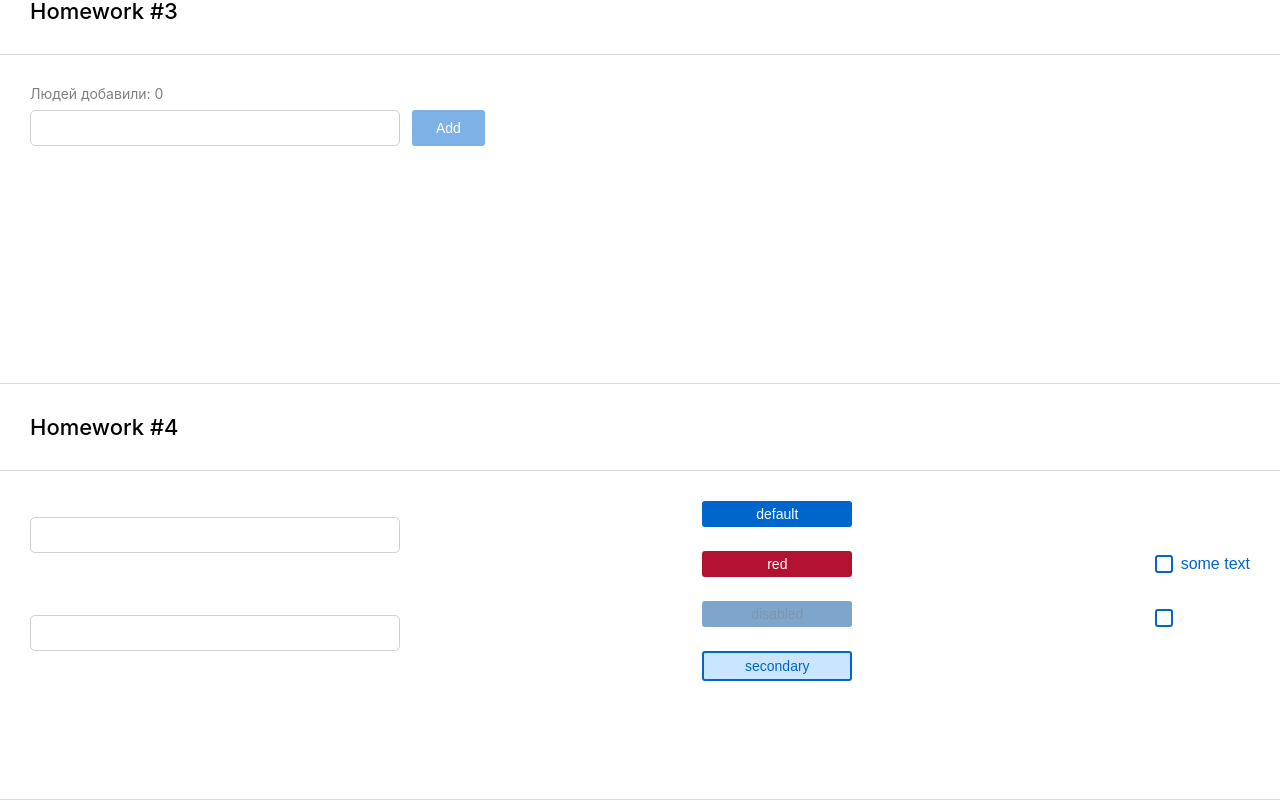
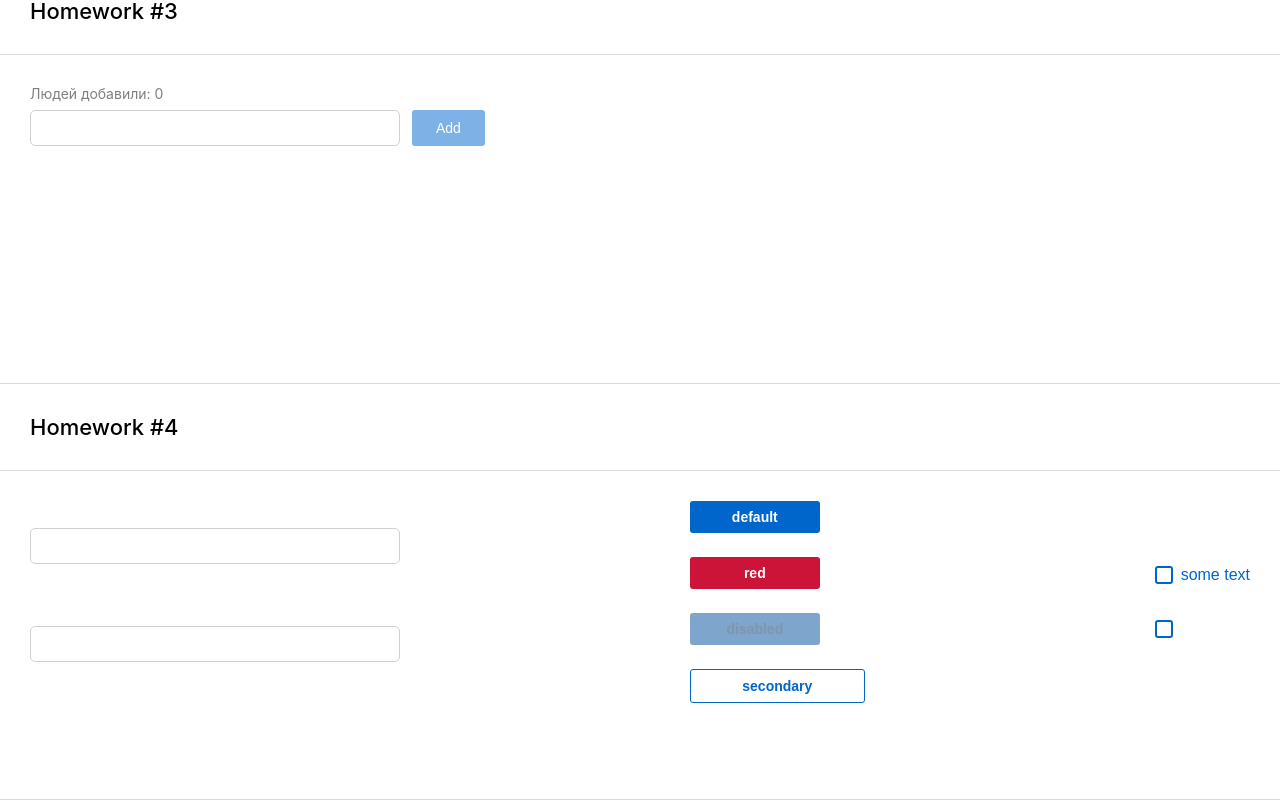
Before and after one commit to LapatinKostya/ignat-homeworks, a React (Create React App) app: page / in a window 1280 px wide. Shown: the part 864-1664 px from the top of the page. Built offline with nearby package versions, Linux system fonts and the light colour scheme.

Commit message:
HW-4 (style refactored)

```diff
--- a/src/s2-homeworks/hw04/common/c2-SuperButton/SuperButton.module.css
+++ b/src/s2-homeworks/hw04/common/c2-SuperButton/SuperButton.module.css
@@ -1,53 +1,63 @@
 .button {
-    background-color: #0066CC;
     color: #FFFFFF;
+    border: none;
     border-radius: 3px;
-    padding: 5px 24px;
-    outline: none;
-    border: none;
     font-size: 14px;
-    font-weight: 500;
-    min-width: 150px;
+    padding: 8px 24px;
+    min-width: 130px;
     cursor: pointer;
+    font-weight: 600;
+}
+
+.disabled {
+    background-color: #004D99;
+    opacity: 50%;
+    cursor: auto;
+    color: #002E5C;
 }
 
 .secondary {
-    box-sizing: border-box;
-    background-color: #C9E5FF;
+    background-color: #FFFFFF;
     color: #0066CC;
-    border: 2px solid #0066CC;
+    border: 1px solid #0066CC;
+    min-width: 175px;
 }
 
 .default {
+    background-color: #0066CC;
 }
 
 .red {
-    background-color: #B21232;
+    background-color: #CC1439;
 }
-.disabled {
-    background-color: #004D99;
-    opacity: 50%;
-    color: #002E5C;
-    cursor: auto;
-}
+
 .default:hover {
+    min-width: 175px;
+    background-color: #0080FF;
+
 }
 
 .red:hover {
+    min-width: 175px;
+    background-color: #FF1A47;
 }
 
 .secondary:hover {
-
+    background-color: #E5F0FA;
 }
 
 
 .default:active {
+    background-color: #0059B2;
 }
 
 .secondary:active {
+    background-color: #C9E5FF;
+
 }
 
 .red:active {
+    background-color: #B21232;
 }
 
 .button:disabled {
--- a/src/s2-homeworks/hw04/common/c2-SuperButton/SuperButton.tsx
+++ b/src/s2-homeworks/hw04/common/c2-SuperButton/SuperButton.tsx
@@ -18,13 +18,8 @@ const SuperButton: React.FC<SuperButtonPropsType> = (
     }
 ) => {
 
-    // const xTypeClassName = `${xType === 'red' ? s.red : ''}${xType === 'secondary' ? s.secondary : ''}`
-    const finalClassName =
-        `${s.button}
-         ${disabled ? s.disabled : ''}
-         ${className ? className : ''}
-         ${xType === 'red' ? s.red : ''}
-         ${xType === 'secondary' ? s.secondary : ''}`
+    const finalClassName = s.button + ' ' +
+        `${disabled ? s.disabled : xType === 'red' ? s.red : xType === 'secondary' ? s.secondary : s.default} ${className ? className : ''}`
 
     return (
         <button
```
